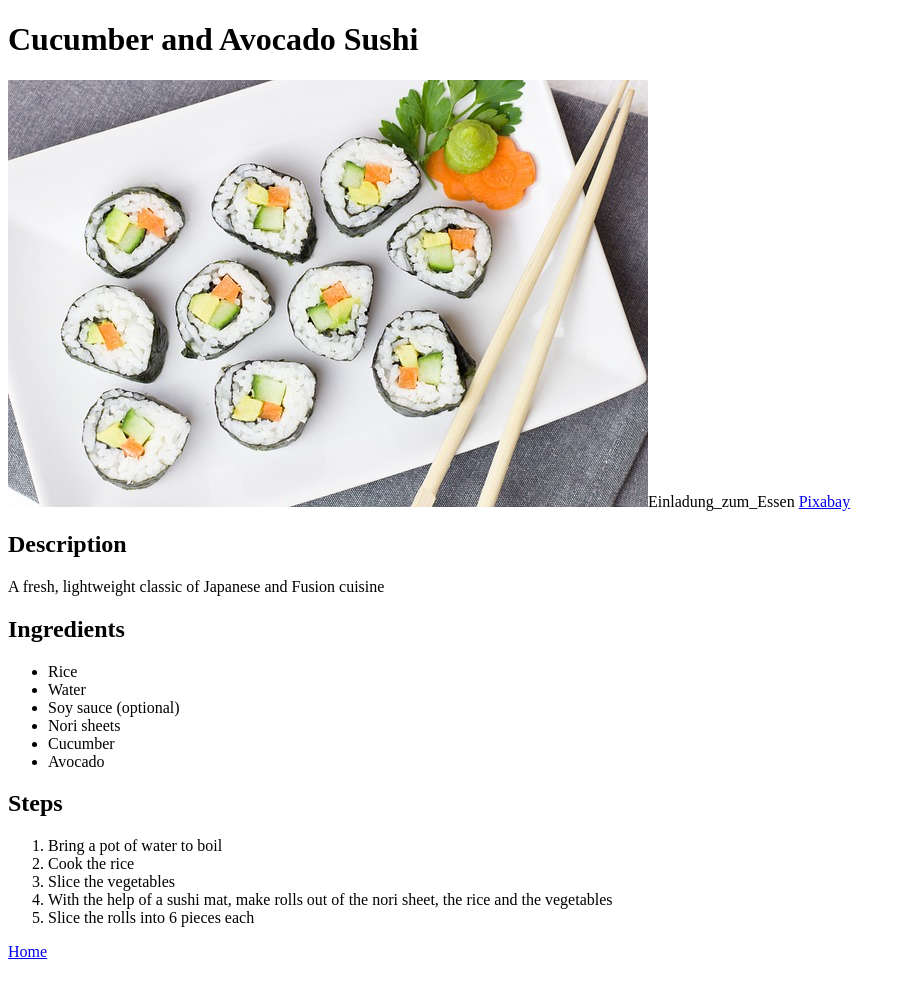
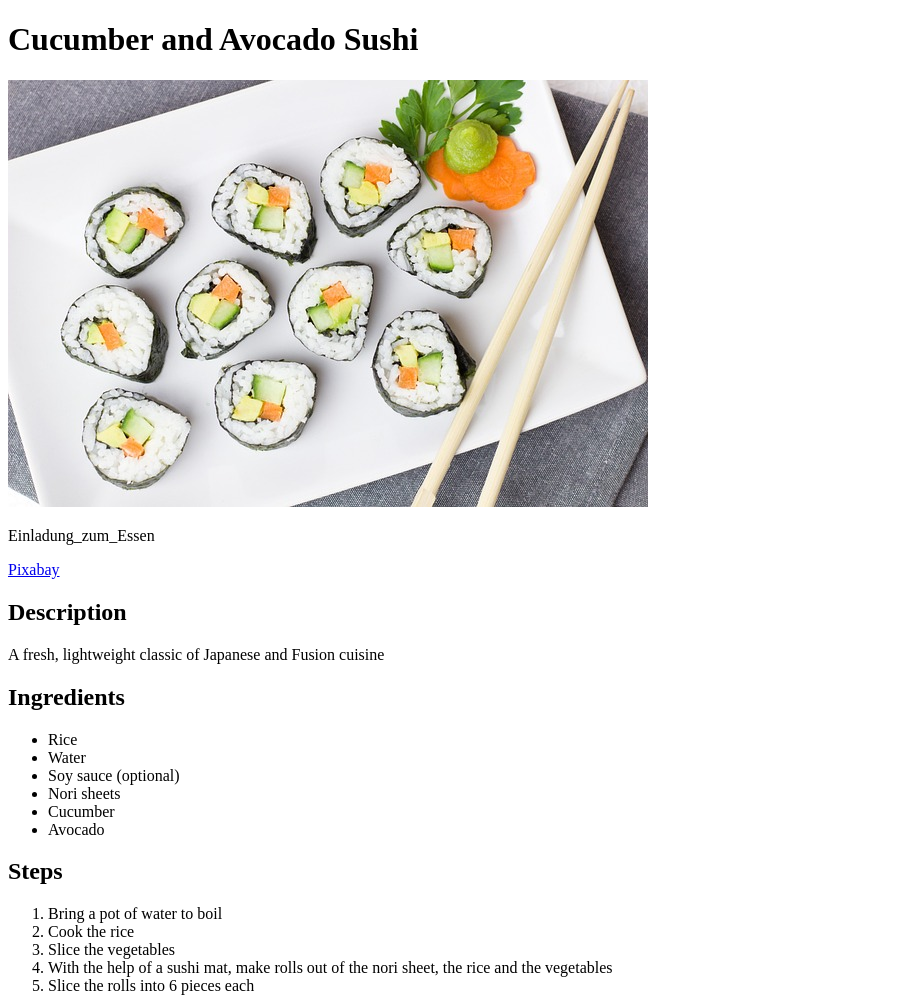
Before and after one commit to aethem2k/odin-recipes, a plain HTML site: page recipes/sushi.html in a window 1280 px wide. Shown: the top 998 px of the page, without its empty margins (0-904 px from the left). Before the commit the page ends 969 px from the top, so only its background shows below. Drawn offline with Linux system fonts and the light colour scheme.

Commit message:
Add paragraphs to the recipes

```diff
--- a/recipes/sushi.html
+++ b/recipes/sushi.html
@@ -7,8 +7,8 @@
 </head>
 <body>
     <h1>Cucumber and Avocado Sushi</h1>
-<img src="../images/sushi.jpg" width="640" alt="An image of sushi"
-<h7>Einladung_zum_Essen</h7>
+<p><img src="../images/sushi.jpg" width="640" alt="An image of sushi"</p>
+<p><h7>Einladung_zum_Essen</h7></p>
 <h7><a href="pixabay.com" target="_blank" rel="nonreferrer">Pixabay</a></h7>
 <h2>Description</h2>
 <p>A fresh, lightweight classic of Japanese and Fusion cuisine </p>
```
Also changed, not shown: recipes/noodles.html (+2 -2 lines), recipes/seitan.html (+2 -2 lines).
